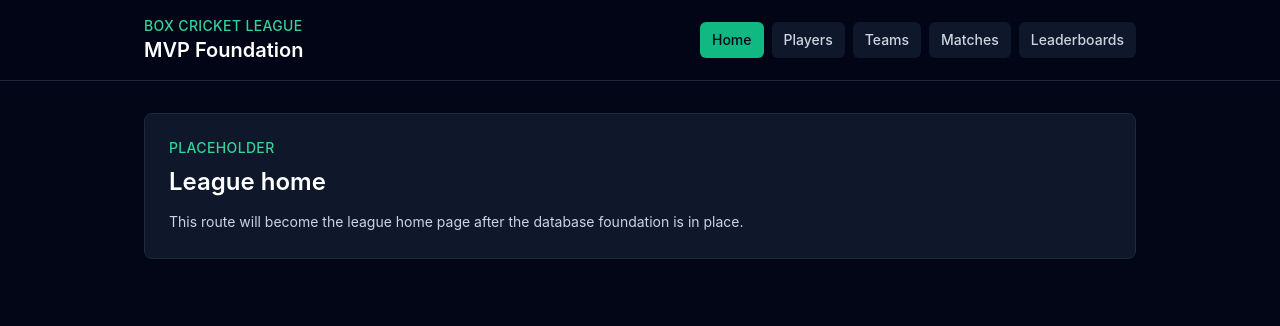
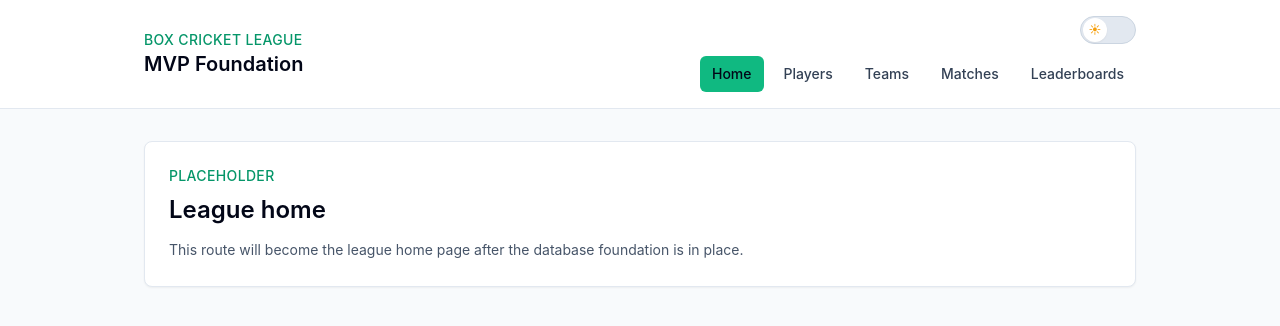
Before and after one commit to SarathiPrabu/box-cricket-league, a React (Vite) app: page / in a window 1280 px wide. Shown: the top 326 px of the page. Built offline with nearby package versions, Linux system fonts and the light colour scheme.

Commit message:
feat: add light and dark theme toggle

```diff
--- a/src/app/AppLayout.tsx
+++ b/src/app/AppLayout.tsx
@@ -1,4 +1,6 @@
 import { NavLink, Outlet } from 'react-router-dom';
+import { ThemeToggle } from '../components/theme/ThemeToggle';
+import { useTheme } from '../components/theme/useTheme';
 
 const navItems = [
   { to: '/', label: 'Home' },
@@ -9,18 +11,26 @@ const navItems = [
 ];
 
 export function AppLayout() {
+  const { theme, toggleTheme } = useTheme();
+  const appThemeClass =
+    theme === 'dark'
+      ? 'dark min-h-screen bg-slate-950 text-slate-100'
+      : 'min-h-screen bg-slate-50 text-slate-950';
+
   return (
-    <div className="min-h-screen bg-slate-950 text-slate-100">
-      <header className="border-b border-slate-800 bg-slate-950/95">
+    <div className={appThemeClass}>
+      <header className="border-b border-slate-200 bg-white/95 dark:border-slate-800 dark:bg-slate-950/95">
         <div className="mx-auto flex max-w-5xl flex-col gap-4 px-4 py-4 sm:flex-row sm:items-center sm:justify-between">
           <div>
-            <p className="text-sm font-medium uppercase tracking-wide text-emerald-400">
+            <p className="text-sm font-medium uppercase tracking-wide text-brand-600 dark:text-brand-400">
               Box Cricket League
             </p>
-            <h1 className="text-xl font-semibold text-white">
+            <h1 className="text-xl font-semibold text-slate-950 dark:text-white">
               MVP Foundation
             </h1>
           </div>
+          <div className="flex flex-col gap-3 sm:items-end">
+            <ThemeToggle theme={theme} onToggle={toggleTheme} />
             <nav className="flex flex-wrap gap-2">
               {navItems.map((item) => (
                 <NavLink
@@ -31,8 +41,8 @@ export function AppLayout() {
                     [
                       'rounded-md px-3 py-2 text-sm font-medium transition',
                       isActive
-                      ? 'bg-emerald-500 text-slate-950'
-                      : 'bg-slate-900 text-slate-300 hover:bg-slate-800 hover:text-white',
+                        ? 'bg-brand-500 text-slate-950'
+                        : 'bg-white text-slate-700 hover:bg-slate-100 dark:bg-slate-900 dark:text-slate-300 dark:hover:bg-slate-800 dark:hover:text-white',
                     ].join(' ')
                   }
                 >
@@ -41,6 +51,7 @@ export function AppLayout() {
               ))}
             </nav>
           </div>
+        </div>
       </header>
       <main className="mx-auto max-w-5xl px-4 py-8">
         <Outlet />
--- a/src/components/PlaceholderPage.tsx
+++ b/src/components/PlaceholderPage.tsx
@@ -5,12 +5,14 @@ type PlaceholderPageProps = {
 
 export function PlaceholderPage({ title, description }: PlaceholderPageProps) {
   return (
-    <section className="rounded-lg border border-slate-800 bg-slate-900 p-6">
-      <p className="mb-2 text-sm font-medium uppercase tracking-wide text-emerald-400">
+    <section className="rounded-lg border border-slate-200 bg-white p-6 shadow-sm dark:border-slate-800 dark:bg-slate-900">
+      <p className="mb-2 text-sm font-medium uppercase tracking-wide text-brand-600 dark:text-brand-400">
         Placeholder
       </p>
-      <h2 className="text-2xl font-semibold text-white">{title}</h2>
-      <p className="mt-3 max-w-2xl text-sm leading-6 text-slate-300">
+      <h2 className="text-2xl font-semibold text-slate-950 dark:text-white">
+        {title}
+      </h2>
+      <p className="mt-3 max-w-2xl text-sm leading-6 text-slate-600 dark:text-slate-300">
         {description}
       </p>
     </section>
--- /dev/null
+++ b/src/components/theme/ThemeToggle.tsx
@@ -0,0 +1,37 @@
+import type { Theme } from './useTheme';
+
+type ThemeToggleProps = {
+  theme: Theme;
+  onToggle: () => void;
+};
+
+export function ThemeToggle({ theme, onToggle }: ThemeToggleProps) {
+  const nextTheme = theme === 'dark' ? 'light' : 'dark';
+
+  return (
+    <button
+      type="button"
+      onClick={onToggle}
+      className={[
+        'relative inline-flex h-7 w-14 items-center rounded-full border p-0.5 transition-colors focus:outline-none focus:ring-2 focus:ring-brand-500 focus:ring-offset-2 dark:focus:ring-offset-slate-950',
+        theme === 'dark'
+          ? 'border-slate-700 bg-slate-800'
+          : 'border-slate-300 bg-slate-200',
+      ].join(' ')}
+      aria-label={`Switch to ${nextTheme} theme`}
+      title={`Switch to ${nextTheme} theme`}
+    >
+      <span
+        className={[
+          'flex h-6 w-6 items-center justify-center rounded-full bg-white text-xs shadow-sm transition-transform',
+          theme === 'dark'
+            ? 'translate-x-7 text-slate-950'
+            : 'translate-x-0 text-amber-500',
+        ].join(' ')}
+        aria-hidden="true"
+      >
+        {theme === 'dark' ? '☾' : '☀'}
+      </span>
+    </button>
+  );
+}
--- /dev/null
+++ b/src/components/theme/useTheme.ts
@@ -0,0 +1,38 @@
+import { useEffect, useState } from 'react';
+
+export type Theme = 'light' | 'dark';
+
+const storageKey = 'box-cricket-league-theme';
+
+function getInitialTheme(): Theme {
+  const storedTheme = window.localStorage.getItem(storageKey);
+
+  if (storedTheme === 'light' || storedTheme === 'dark') {
+    return storedTheme;
+  }
+
+  return window.matchMedia('(prefers-color-scheme: dark)').matches
+    ? 'dark'
+    : 'light';
+}
+
+export function useTheme() {
+  const [theme, setTheme] = useState<Theme>(getInitialTheme);
+
+  useEffect(() => {
+    document.documentElement.classList.toggle('dark', theme === 'dark');
+    document.documentElement.style.colorScheme = theme;
+    window.localStorage.setItem(storageKey, theme);
+  }, [theme]);
+
+  const toggleTheme = () => {
+    setTheme((currentTheme) =>
+      currentTheme === 'dark' ? 'light' : 'dark',
+    );
+  };
+
+  return {
+    theme,
+    toggleTheme,
+  };
+}
--- a/src/index.css
+++ b/src/index.css
@@ -3,7 +3,7 @@
 @tailwind utilities;
 
 :root {
-  color-scheme: dark;
+  color-scheme: light dark;
   font-family:
     Inter, ui-sans-serif, system-ui, -apple-system, BlinkMacSystemFont, "Segoe UI",
     sans-serif;
--- a/tailwind.config.js
+++ b/tailwind.config.js
@@ -1,8 +1,17 @@
 /** @type {import('tailwindcss').Config} */
 export default {
+  darkMode: 'class',
   content: ['./index.html', './src/**/*.{ts,tsx}'],
   theme: {
-    extend: {},
+    extend: {
+      colors: {
+        brand: {
+          400: '#34d399',
+          500: '#10b981',
+          600: '#059669',
+        },
+      },
+    },
   },
   plugins: [],
 };
```
Lines whose indentation alone changed are shown as unchanged.
